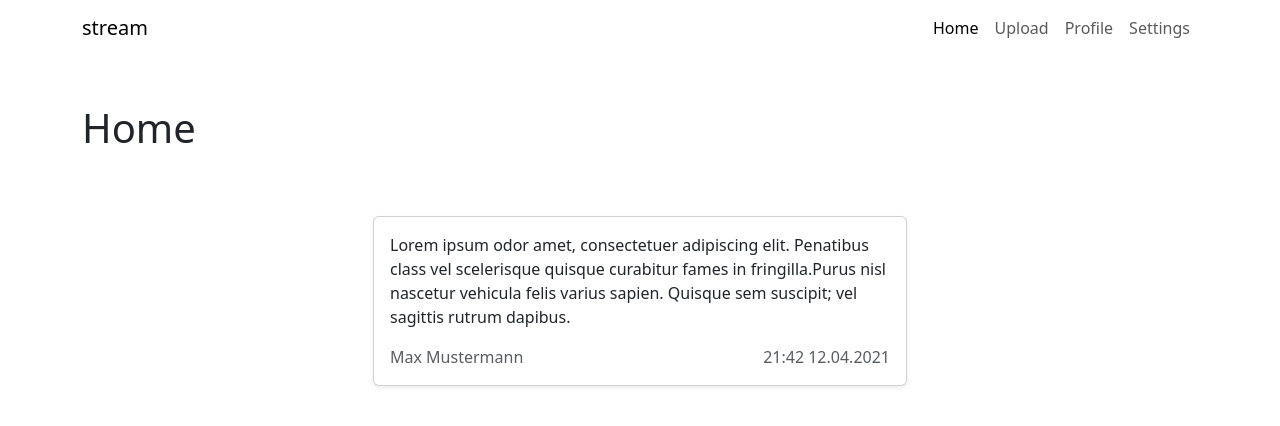
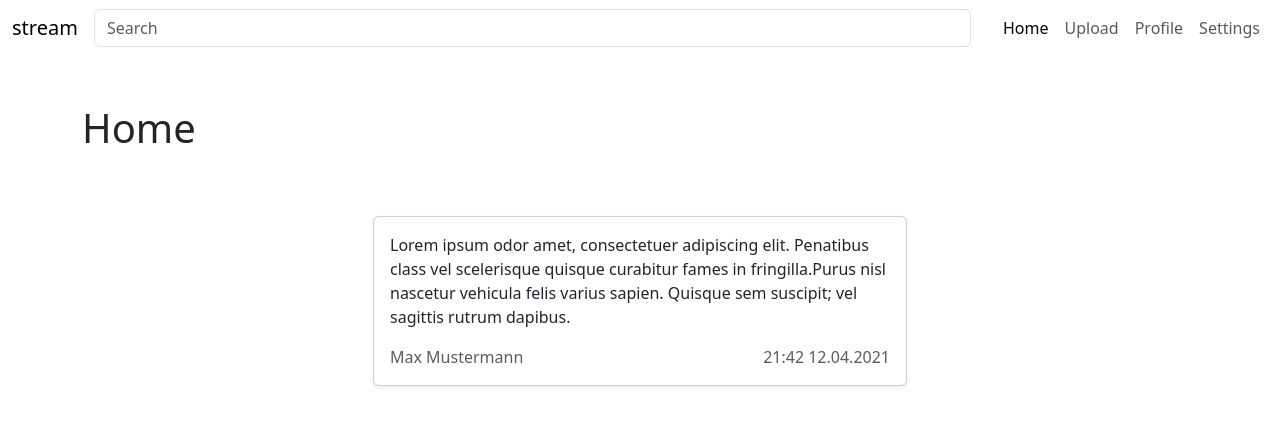
Before and after one commit to cdehnert18/stream-frontend, a Vue app: page / in a window 1280 px wide. Shown: the top 426 px of the page. Built offline with nearby package versions, Linux system fonts and the light colour scheme.

Commit message:
searchbar

```diff
--- a/src/components/Navigation.vue
+++ b/src/components/Navigation.vue
@@ -1,7 +1,17 @@
 <template>
-  <nav class="navbar navbar-expand">
-    <div class="container">
+  <nav class="navbar navbar-expand w-100">
+    <div class="container-fluid">
       <a href="#" class="navbar-brand">stream</a>
+
+      <!-- Search Bar -->
+      <input
+        class="form-control me-4 flex-grow-1"
+        type="search"
+        placeholder="Search"
+        aria-label="Search"
+      />
+
+      <!-- Navigation Links -->
       <ul class="navbar-nav ms-auto">
         <li class="nav-item">
           <router-link to="/" class="nav-link" active-class="active">Home</router-link>
```
